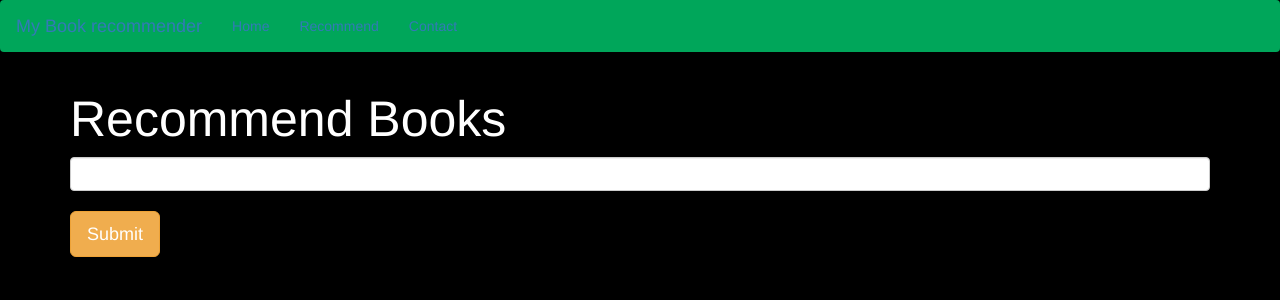
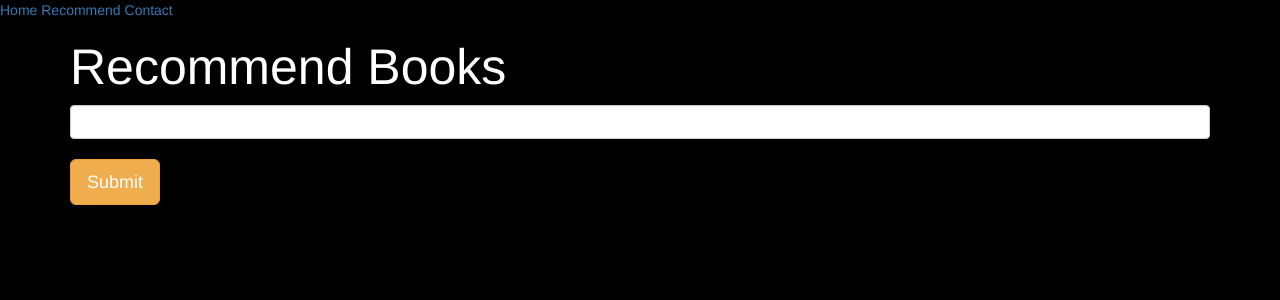
Before and after one commit to Binaya-mrt/book_recommend, a Flask app: page /recommend in a window 1280 px wide. Shown: the top 300 px of the page. Run offline with Flask 3, Linux system fonts and the light colour scheme; parts of the project's set-up code (start-up, migrations or seed data) failed here and were passed over.

Commit message:
fixed nav ui

```diff
--- a/templates/recommend.html
+++ b/templates/recommend.html
@@ -13,14 +13,12 @@
 </style>
 <body style="background-color:black">
 
-    <nav class="navbar" style="background-color:#00a65a">
-        <a class="navbar-brand">My Book recommender</a>
-        <ul class="nav navbar-nav">
-            <li><a href="/">Home</a></li>
-            <li><a href="/recommend">Recommend</a></li>
-            <li><a>Contact</a></li>
-        </ul>
-    </nav>
+    <nav class="nav">
+        <a class="nav-link active" aria-current="page" href="/">Home</a>
+        <a class="nav-link" href="/recommend">Recommend</a>
+        <a class="nav-link" href="#">Contact</a>
+        <!-- <a class="nav-link disabled" aria-disabled="true">Disabled</a> -->
+      </nav>
 
     <div class="container">
         <div class="row">
```
Also changed, not shown: templates/index.html (+9 -2 lines).
